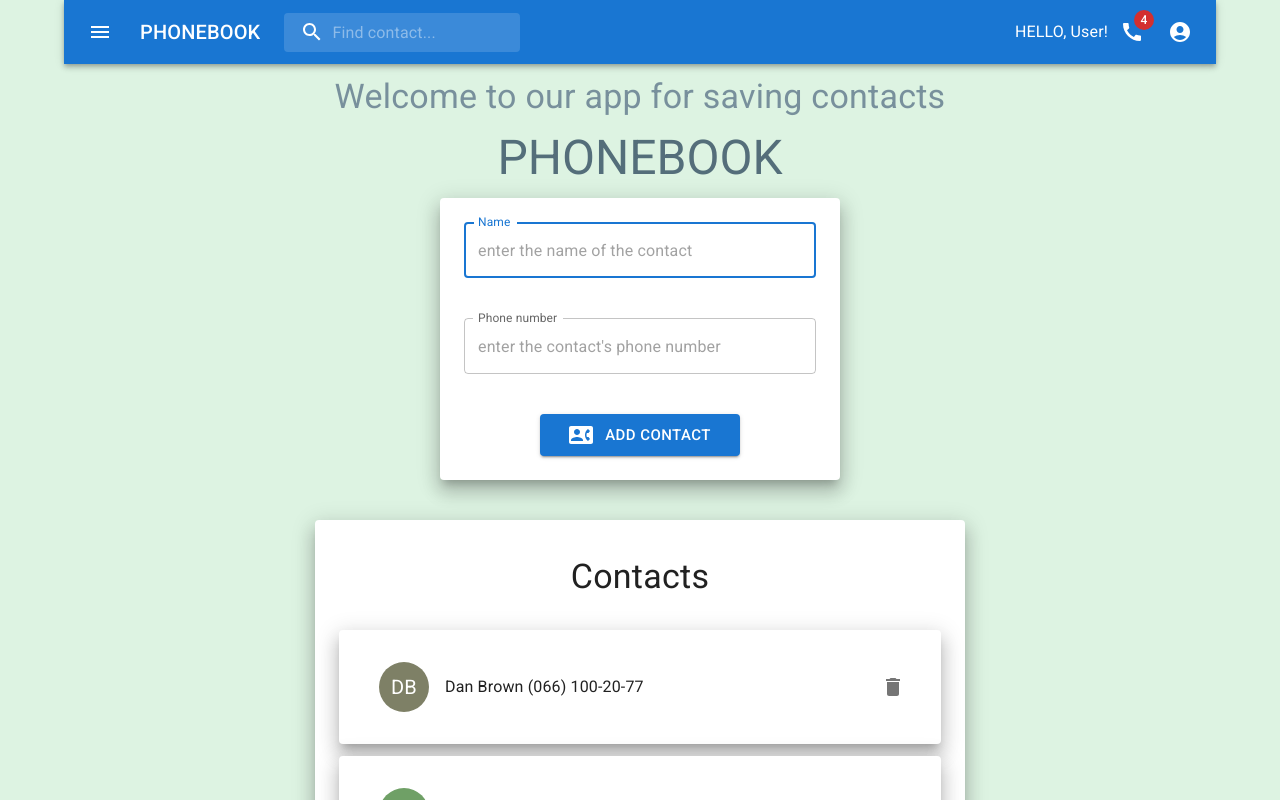
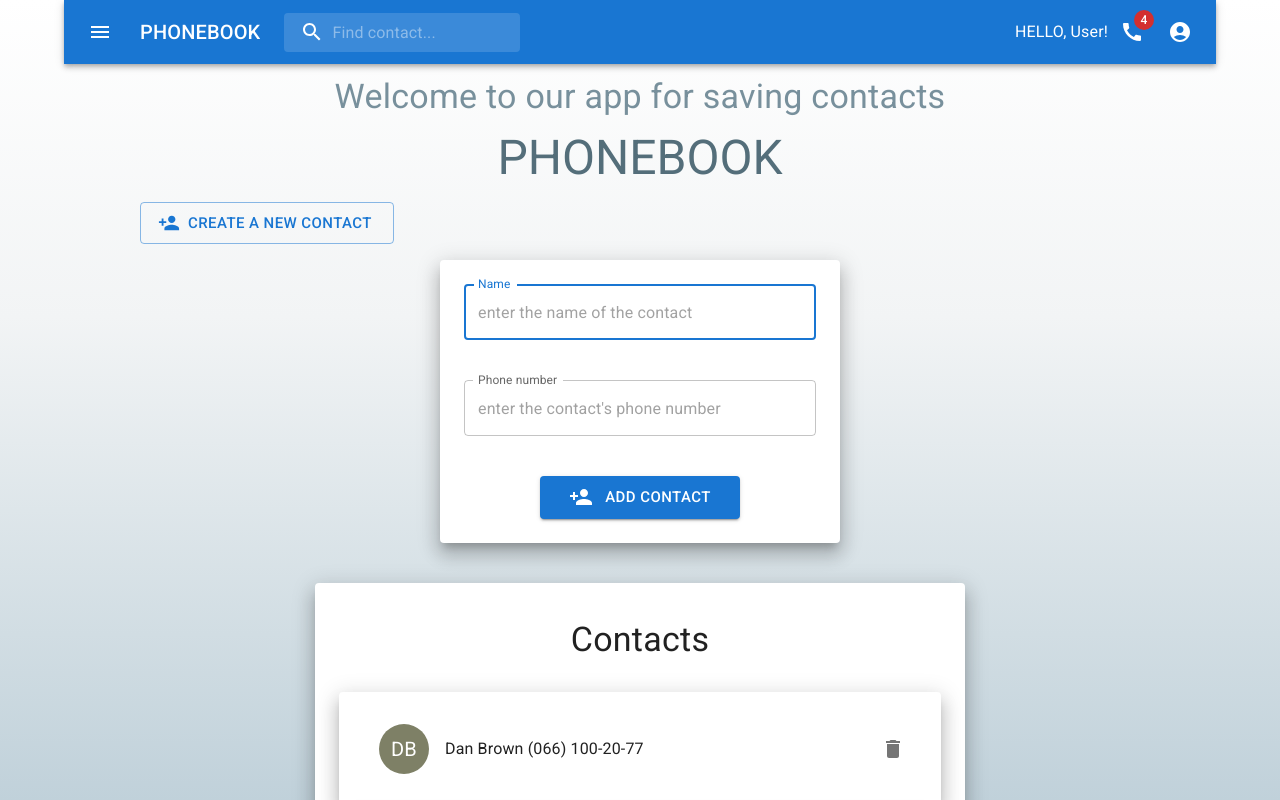
Before and after one commit to Yevhenii2022/goit-react-hw-07-phonebook, a React (Create React App) app: page / in a window 1280 px wide. Shown: the top 800 px of the page. Built offline with nearby package versions, Linux system fonts and the light colour scheme.

Commit message:
add button

```diff
--- a/src/components/AddContactForm/AddContactForm.jsx
+++ b/src/components/AddContactForm/AddContactForm.jsx
@@ -1,7 +1,7 @@
 import React from 'react';
 import PropTypes from 'prop-types';
 import { Button, Paper, TextField } from '@mui/material';
-import ContactPhoneIcon from '@mui/icons-material/ContactPhone';
+import PersonAddIcon from '@mui/icons-material/PersonAdd';
 import { useFormik } from 'formik';
 import * as yup from 'yup';
 import { formatPhoneNumber } from '../../utils/phoneFormatter';
@@ -92,7 +92,7 @@ export const AddContactForm = ({ addContact }) => {
             width: 200,
           }}
         >
-          <ContactPhoneIcon
+          <PersonAddIcon
             sx={{
               mr: 1.5,
             }}
--- a/src/components/App.jsx
+++ b/src/components/App.jsx
@@ -8,7 +8,7 @@ import {
   showErrorMessage,
 } from '../utils/notifications';
 import phonebook from '../data/phonebook.json';
-import { AddContactForm, Contacts, MyAppBar } from './';
+import { AddContactForm, Contacts, MyAppBar, ButtonIconAdd } from './';
 
 const getInitialСontacts = () => {
   const savedContacts = localStorage.getItem('contacts');
@@ -80,6 +80,7 @@ export const App = () => {
       <Typography variant="h3" sx={{ my: 1.5 }} align="center" color="#546e7a">
         PHONEBOOK
       </Typography>
+      <ButtonIconAdd children={'CREATE A NEW CONTACT'}></ButtonIconAdd>
       <Box
         component="section"
         m="auto"
--- /dev/null
+++ b/src/components/ButtonIcon/ButtonIcon.jsx
@@ -0,0 +1,13 @@
+// import * as React from 'react';
+import { Button, Stack } from '@mui/material';
+import PersonAddIcon from '@mui/icons-material/PersonAdd';
+
+export const ButtonIconAdd = ({ children }) => {
+  return (
+    <Stack direction="row" spacing={2} sx={{ my: 2, ml: 9.5 }}>
+      <Button variant="outlined" size="large" startIcon={<PersonAddIcon />}>
+        {children}
+      </Button>
+    </Stack>
+  );
+};
--- a/src/components/index.js
+++ b/src/components/index.js
@@ -1,4 +1,4 @@
 export { AddContactForm } from './AddContactForm/AddContactForm';
 export { Contacts } from './Contacts/Contacts';
-// export { Filter } from './Filter/Filter';
 export { MyAppBar } from './AppBar/AppBar';
+export { ButtonIconAdd } from './ButtonIcon/ButtonIcon';
--- a/src/index.js
+++ b/src/index.js
@@ -1,7 +1,7 @@
 import React from 'react';
 import ReactDOM from 'react-dom/client';
 import { App } from 'components/App';
-// import 'modern-normalize';
+import 'modern-normalize';
 import '@fontsource/roboto/300.css';
 import '@fontsource/roboto/400.css';
 import '@fontsource/roboto/500.css';
@@ -12,7 +12,20 @@ const theme = createTheme({
   components: {
     MuiCssBaseline: {
       styleOverrides: {
-        body: { backgroundColor: '#ddf3e2' },
+        body: {
+          backgroundImage:
+            'linear-gradient(180deg, #ffffff 0, #f2f4f5 25%, #d1dde3 50%, #b1c6d2 75%, #94b2c2 100%)',
+        },
+        '&::-webkit-scrollbar': {
+          width: '8px',
+        },
+        '&::-webkit-scrollbar-thumb': {
+          backgroundColor: '#e0e0e0;',
+          borderRadius: '4px',
+        },
+        '&::-webkit-scrollbar-thumb:hover': {
+          backgroundColor: '#b4afaf',
+        },
       },
     },
   },
```
